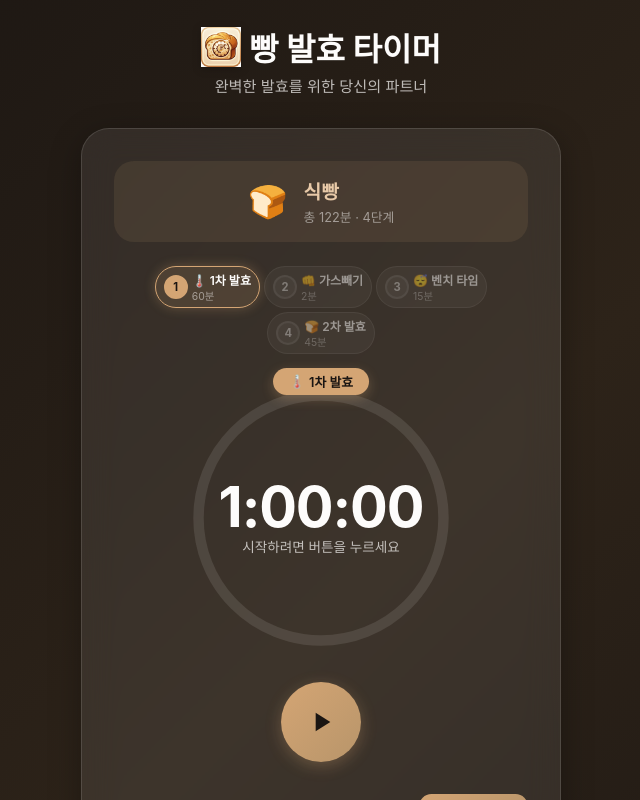
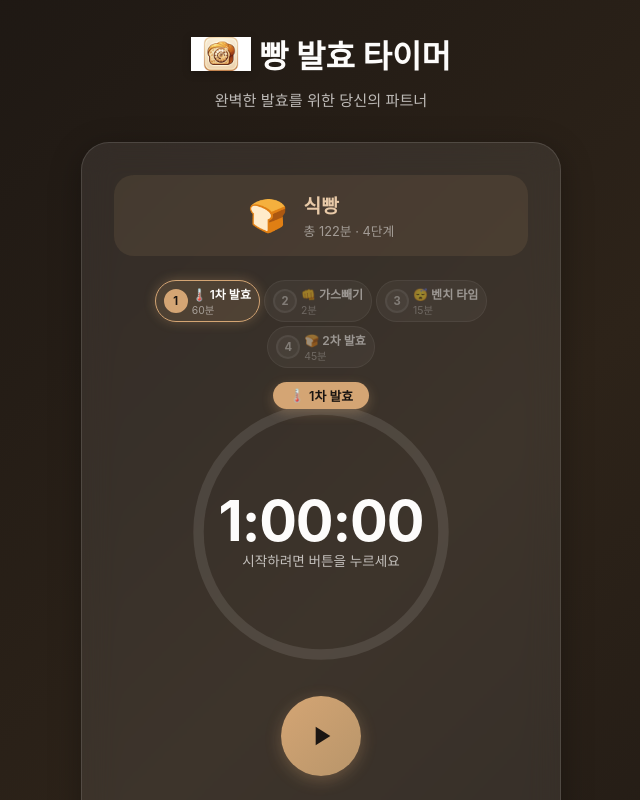
Before and after one commit to wi4077/Fermentation_Timer, a React (Vite) app: page / in a window 1280 px wide. Shown: the top 800 px of the page, without its empty margins (319-959 px from the left). Built offline with nearby package versions, Linux system fonts and the light colour scheme.

Commit message:
style(ui): 메인 로고 이미지 교체 및 크기 조정
- 로고 이미지: Fermentation.png -> Fermentation_logo.png
- 로고 크기 확대 (40px -> 60px)
- 시인성 개선

```diff
--- a/src/App.css
+++ b/src/App.css
@@ -19,8 +19,8 @@
 }
 
 .app-logo {
-    width: 40px;
-    height: 40px;
+    width: 60px;
+    height: 60px;
     object-fit: contain;
     filter: drop-shadow(0 2px 4px rgba(0, 0, 0, 0.2));
 }
--- a/src/App.tsx
+++ b/src/App.tsx
@@ -56,7 +56,7 @@ function App() {
         <div className="app animate-fadeIn">
             <header className="app-header">
                 <div className="title-wrapper">
-                    <img src="/Fermentation.png" alt="Logo" className="app-logo" />
+                    <img src="/Fermentation_logo.png" alt="Logo" className="app-logo" />
                     <h1 className="app-title">빵 발효 타이머</h1>
                 </div>
                 <p className="app-subtitle">완벽한 발효를 위한 당신의 파트너</p>
```
Also changed, not shown: public/Fermentation_logo.png (added).
